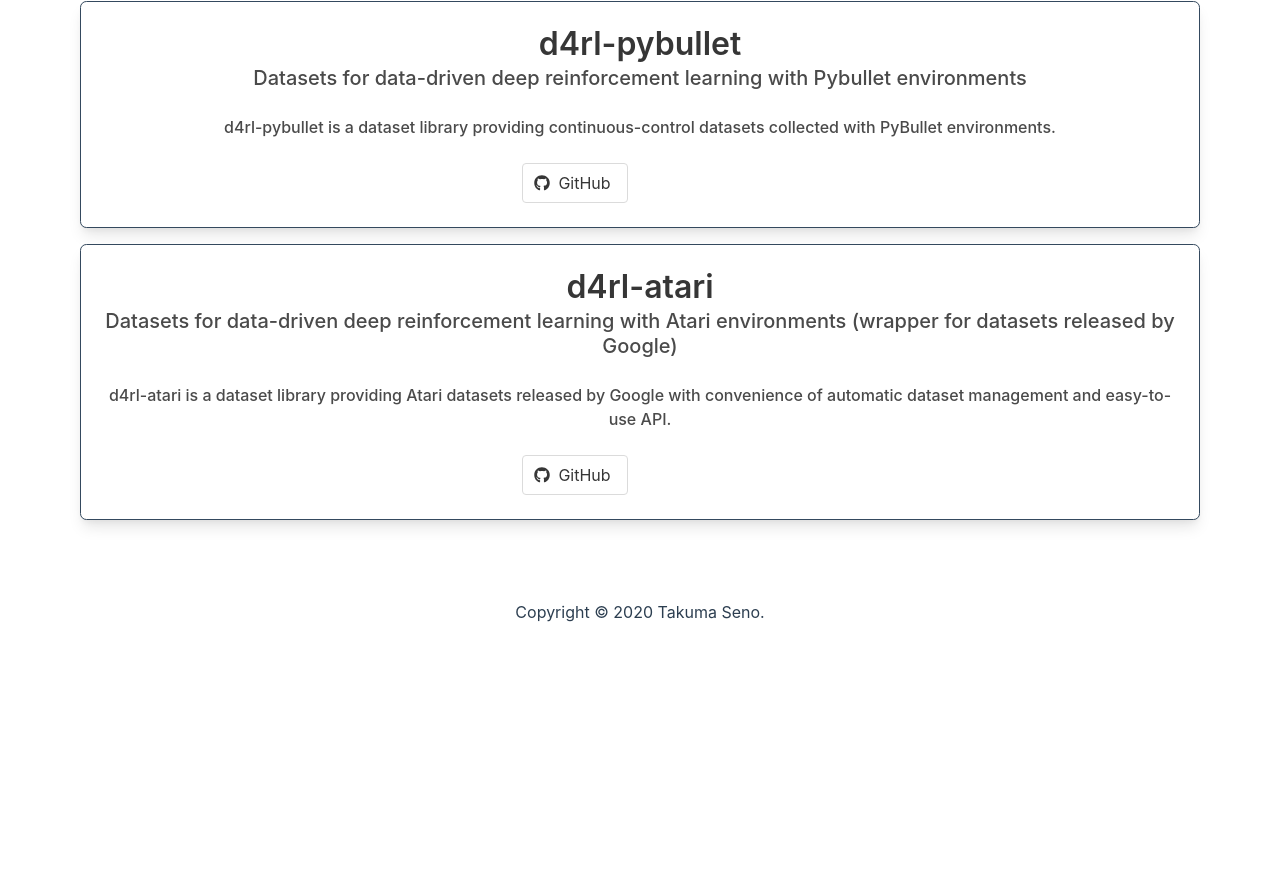
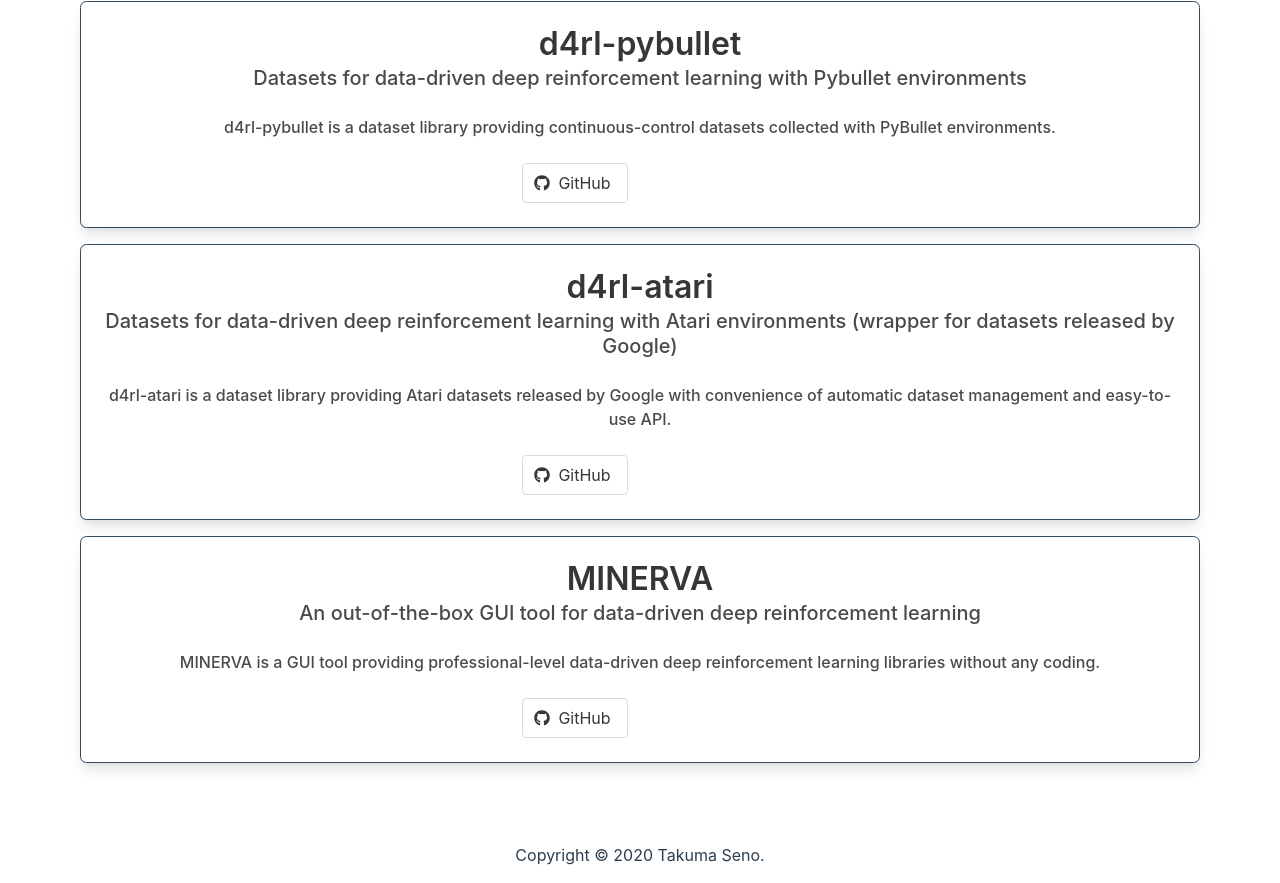
Before and after one commit to takuseno/d3rlpy, a plain HTML site: page index.html in a window 1280 px wide. Shown: the part 2878-3761 px from the top of the page. Before the commit the page ends 3518 px from the top, so only its background shows below. Drawn offline with nearby package versions, Linux system fonts and the light colour scheme; grey boxes are pictures that could not be loaded.

Commit message:
Add MINERVA

```diff
--- a/index.html
+++ b/index.html
@@ -327,6 +327,29 @@
           </div>
         </div>
 
+        <div class="card">
+          <div class="card-content">
+            <h1 class="title">MINERVA</h1>
+            <h2 class="subtitle has-text-weight-medium">
+              An out-of-the-box GUI tool for data-driven deep reinforcement learning
+            </h2>
+            <div class="content">
+              <p class="has-text-weight-medium">
+                MINERVA is a GUI tool providing professional-level data-driven deep reinforcement learning libraries without any coding.
+              </p>
+            </div>
+            <div class="buttons is-centered">
+              <a class="button" href="https://github.com/takuseno/minerva">
+                <span class="icon">
+                  <i class="fab fa-github"></i>
+                </span>
+                <span>GitHub</span>
+              </a>
+              <iframe src="https://ghbtns.com/github-btn.html?user=takuseno&repo=minerva&type=star&count=true&size=large" frameborder="0" scrolling="0" width="130" height="30" title="GitHub"></iframe>
+            </div>
+          </div>
+        </div>
+
       </div>
     </section>
 
```
